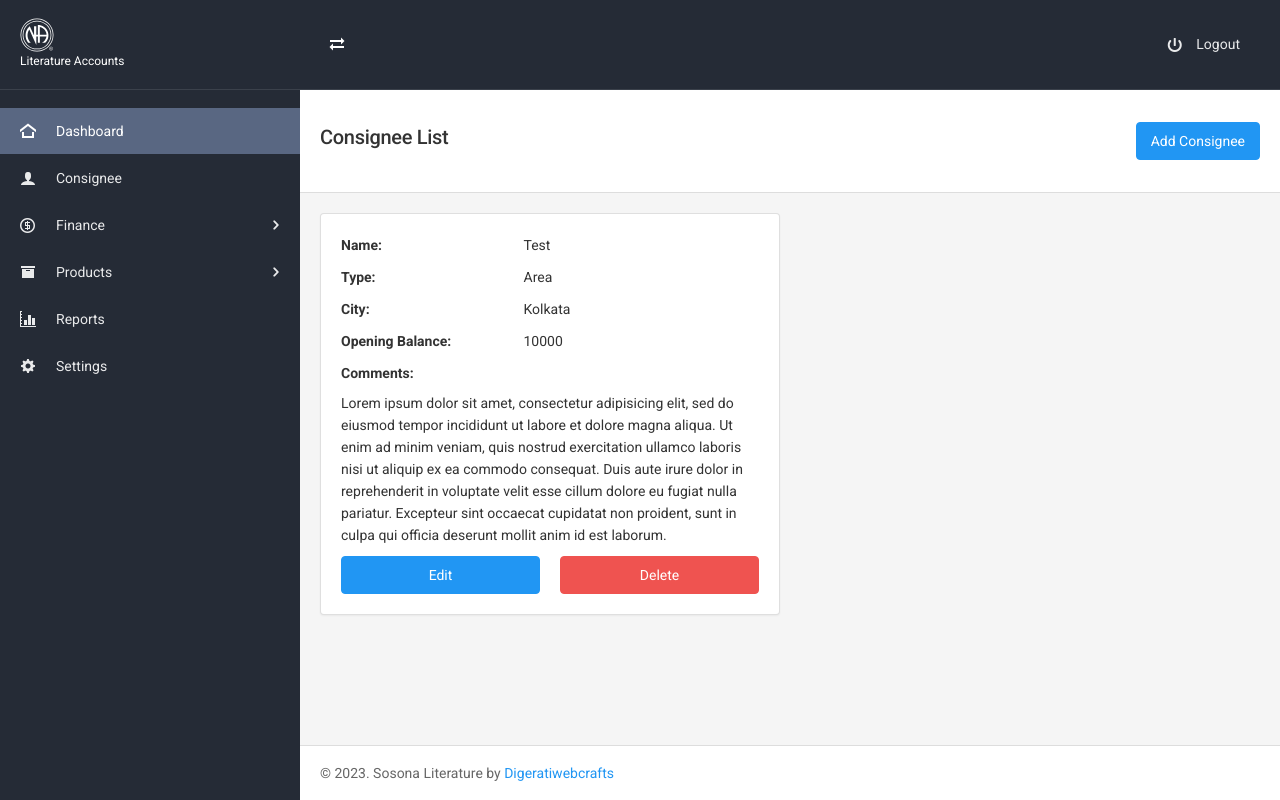
After one commit to digeratiwebcrafts/sosona_literature, a PHP site: page /consignee.php in a window 1280 px wide. The commit adds this page. Run offline with PHP 8.4, Linux system fonts and the light colour scheme; a user stored in the database is signed in; data that the repository does not hold is empty.

Commit message:
consignee page

```diff
--- /dev/null
+++ b/consignee.php
@@ -0,0 +1,126 @@
+<?php
+// We need to use sessions, so you should always start sessions using the below code.
+session_start();
+$pageTitle = 'Consignee List';
+include "includes/header.php";
+// If the user is not logged in redirect to the login page...
+if (!isset($_SESSION['loggedin'])) {
+    header('Location: login.php');
+    exit;
+}
+?>
+<!-- Main navbar -->
+<?php
+include "includes/top-navbar.php";
+ ?>
+ <!-- /Main navbar -->
+ <!-- Page content -->
+<div class="page-content">
+
+    <!-- Main sidebar -->
+    <?php
+    include "includes/left-sidebar.php";
+     ?>
+    <!-- /Main sidebar -->
+
+    <!-- Main content -->
+    <div class="content-wrapper">
+
+        <!-- Inner content -->
+        <div class="content-inner">
+
+            <!-- Page header -->
+            <div class="page-header page-header-light">
+                <div class="page-header-content header-elements-lg-inline">
+                    <div class="page-title d-flex w-100">
+                        <h4 class="mr-auto"><span class="font-weight-semibold">Consignee List</span></h4>
+                        <a href="consignee-add-edit.php" class="btn btn-primary">Add Consignee</a>
+                    </div>
+                </div>
+            </div>
+            <!-- /page header -->
+
+            <!-- Content area -->
+            <div class="content">
+                <div class="row">
+                    <div class="col-sm-6">
+                        <div class="card">
+                            <div class="card-body">
+                                <div class="row">
+                                    <div class="col-sm-5">
+                                       <label class="font-weight-bold">Name:</label>
+                                    </div>
+                                    <div class="col-sm-7">
+                                       <p>Test</p>
+                                    </div>
+                                </div>
+                                <div class="row">
+                                    <div class="col-sm-5">
+                                       <label class="font-weight-bold">Type:</label>
+                                    </div>
+                                    <div class="col-sm-7">
+                                       <p>Area</p>
+                                    </div>
+                                </div>
+                                <div class="row">
+                                    <div class="col-sm-5">
+                                       <label class="font-weight-bold">City:</label>
+                                    </div>
+                                    <div class="col-sm-7">
+                                       <p>Kolkata</p>
+                                    </div>
+                                </div>
+                                <div class="row">
+                                    <div class="col-sm-5">
+                                       <label class="font-weight-bold">Opening Balance:</label>
+                                    </div>
+                                    <div class="col-sm-7">
+                                       <p>10000</p>
+                                    </div>
+                                </div>
+                                <div class="row">
+                                    <div class="col-sm-12">
+                                       <label class="font-weight-bold">Comments:</label>
+                                    </div>
+                                    <div class="col-sm-12">
+                                       <p>Lorem ipsum dolor sit amet, consectetur adipisicing elit, sed do eiusmod
+                                       tempor incididunt ut labore et dolore magna aliqua. Ut enim ad minim veniam,
+                                       quis nostrud exercitation ullamco laboris nisi ut aliquip ex ea commodo
+                                       consequat. Duis aute irure dolor in reprehenderit in voluptate velit esse
+                                       cillum dolore eu fugiat nulla pariatur. Excepteur sint occaecat cupidatat non
+                                       proident, sunt in culpa qui officia deserunt mollit anim id est laborum.</p>
+                                    </div>
+                                </div>
+                                <div class="row">
+                                    <div class="col-sm-6 mb-2 mb-sm-0">
+                                       <a href="#" class="btn btn-primary w-100">Edit</a>
+                                    </div>
+                                    <div class="col-sm-6">
+                                       <a href="#" class="btn btn-danger w-100" data-toggle="modal" data-target="#confirmDeletet<?php echo $row['id'] ?>">Delete</a>
+                                    </div>
+                                </div>
+                            </div>
+                        </div>
+                        <!-- Basic modal -->
+                        <div id="confirmDeletet<?php echo $row['id'] ?>" class="modal fade" tabindex="-1">
+                          <div class="modal-dialog">
+                            <div class="modal-content">
+                              <div class="modal-header">
+                                <h5 class="modal-title w-100 text-center mb-2">Are your sure want to delete</h5>
+                              </div>
+
+                              <div class="modal-footer justify-content-center">
+                                <button type="button" class="btn btn-secondary" data-dismiss="modal">No</button>
+                                <a href="controllers/category-del.php?id=<?php echo $row['id']?>" class="btn btn-danger">Yes</a>
+                              </div>
+                            </div>
+                          </div>
+                        </div>
+                        <!-- /basic modal -->
+                    </div>
+                </div>
+
+            </div>
+            <!-- /content area -->
+
+<?php include "includes/footer.php"; ?>
--- a/includes/left-sidebar.php
+++ b/includes/left-sidebar.php
@@ -31,7 +31,7 @@
 					</a>
 				</li>
 				<li class="nav-item">
-					<a href="consignee-add-edit.php" class="nav-link">
+					<a href="consignee.php" class="nav-link">
 						<i class="icon-user"></i>
 						<span>Consignee</span>
 					</a>
```
